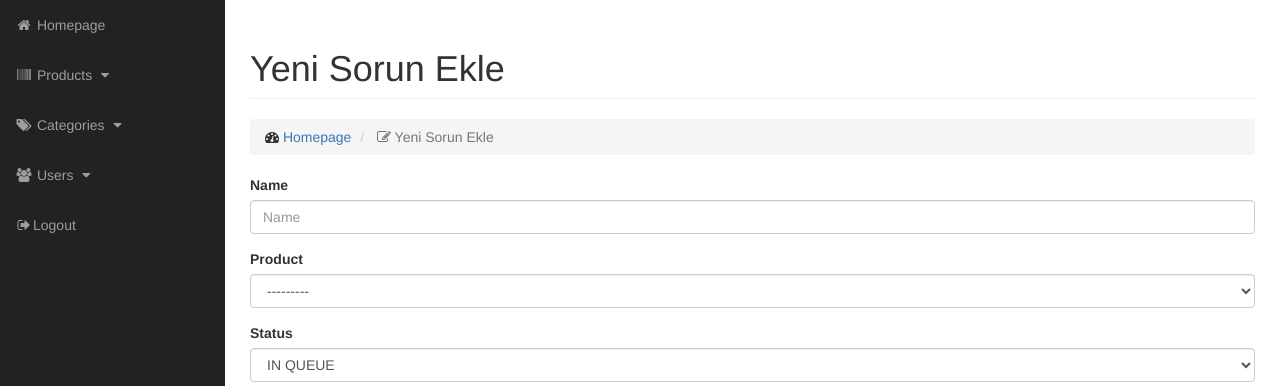
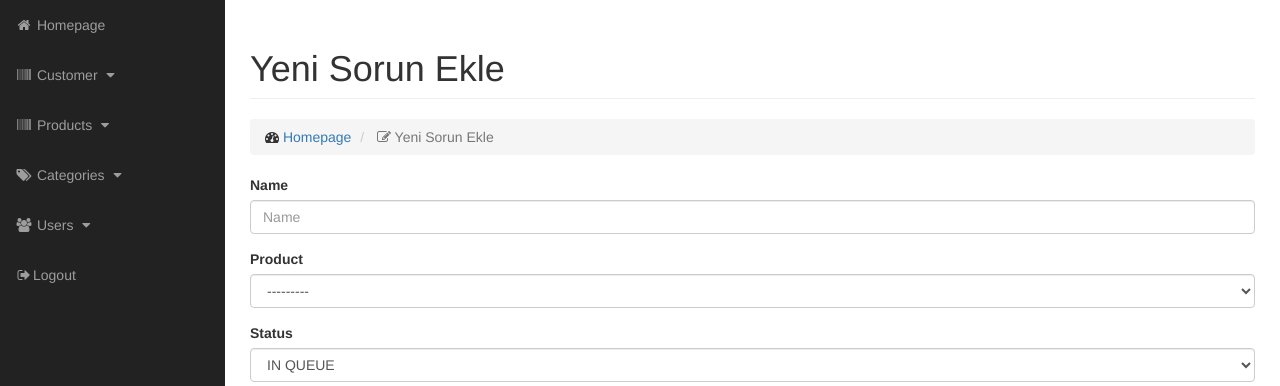
Before and after one commit to oguzcan-yavuz/IssueTracker, a Django app: page /issues/add/issue/ in a window 1280 px wide. Shown: the part 51-437 px from the top of the page. Run offline with Django 3.2, Linux system fonts and the light colour scheme; the visitor is signed in with stand-in values (Sample User, id 1); grey boxes labelled with a size stand in for pictures from a placeholder-image service; data that the repository does not hold is empty; some libraries are stand-ins or nearby versions.

Commit message:
fix menu

```diff
--- a/issues/templates/issues/base.html
+++ b/issues/templates/issues/base.html
@@ -156,13 +156,24 @@
                     <a href="{% url 'main' %}" ><i class="fa fa-fw fa-home"></i> Homepage</i></a>
                   </li>
                   <li>
-                      <a href="javascript:;" data-toggle="collapse" data-target="#product"><i class="fa fa-fw fa-barcode"></i> Products <i class="fa fa-fw fa-caret-down"></i></a>
+                      <a href="javascript:" data-toggle="collapse" data-target="#customer"><i class="fa fa-fw fa-barcode"></i> Customer <i class="fa fa-fw fa-caret-down"></i></a>
+                      <ul id="customer" class="collapse">
+                          <li>
+                              <a href="{% url 'new_customer' %}">New Customer</a>
+                          </li>
+                          <li>
+                              <a href="{% url 'customer_list_url' %}">All Customers</a>
+                          </li>
+                      </ul>
+                  </li>
+                  <li>
+                      <a href="javascript:" data-toggle="collapse" data-target="#product"><i class="fa fa-fw fa-barcode"></i> Products <i class="fa fa-fw fa-caret-down"></i></a>
                       <ul id="product" class="collapse">
                           <li>
                               <a href="{% url 'new_product' %}">New Product</a>
                           </li>
                           <li>
-                              <a href="{% url 'product_list' %}">All Products</a>
+                              <a href="{% url 'product_list_url' %}">All Products</a>
                           </li>
                       </ul>
                   </li>
```
